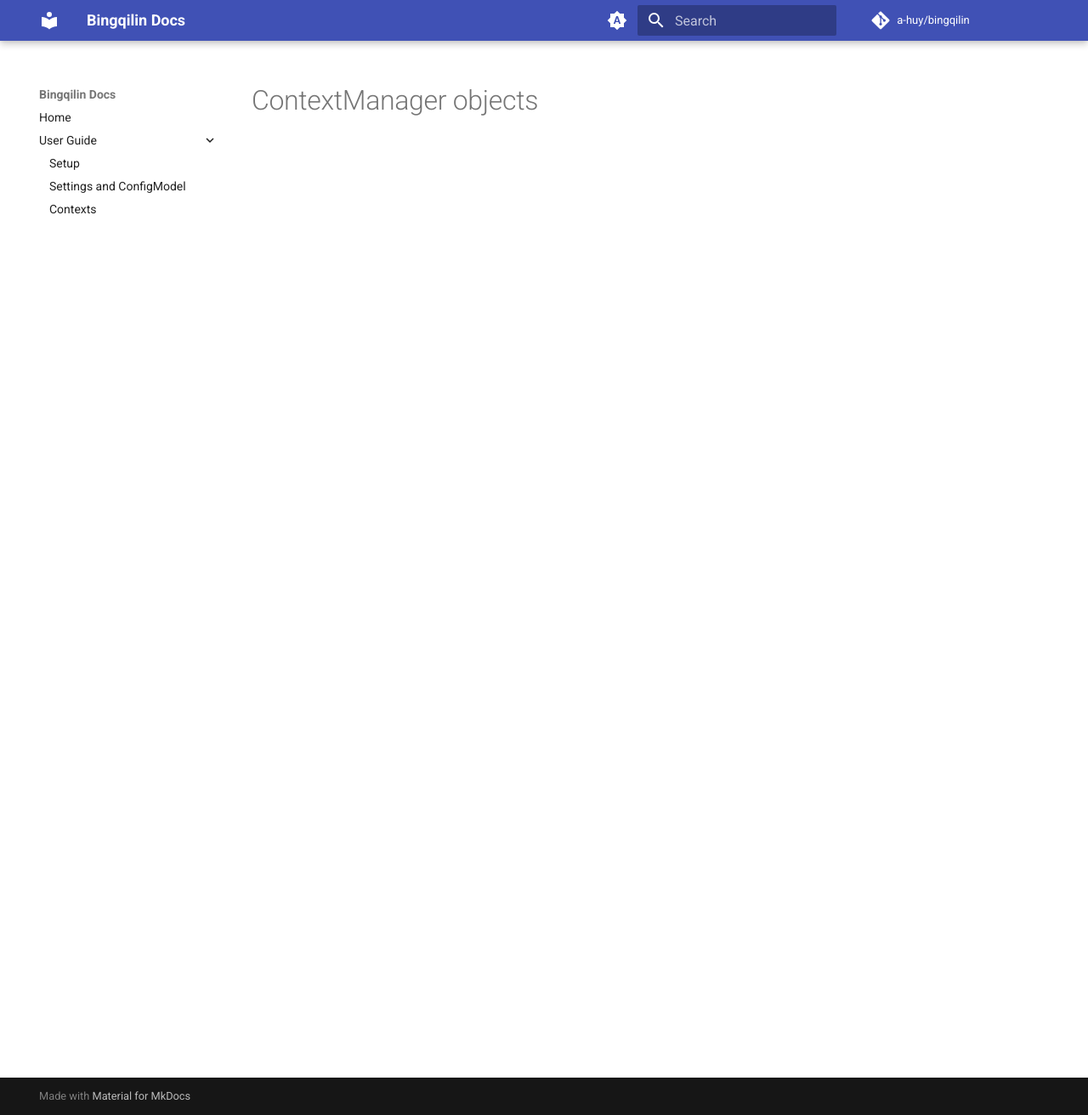
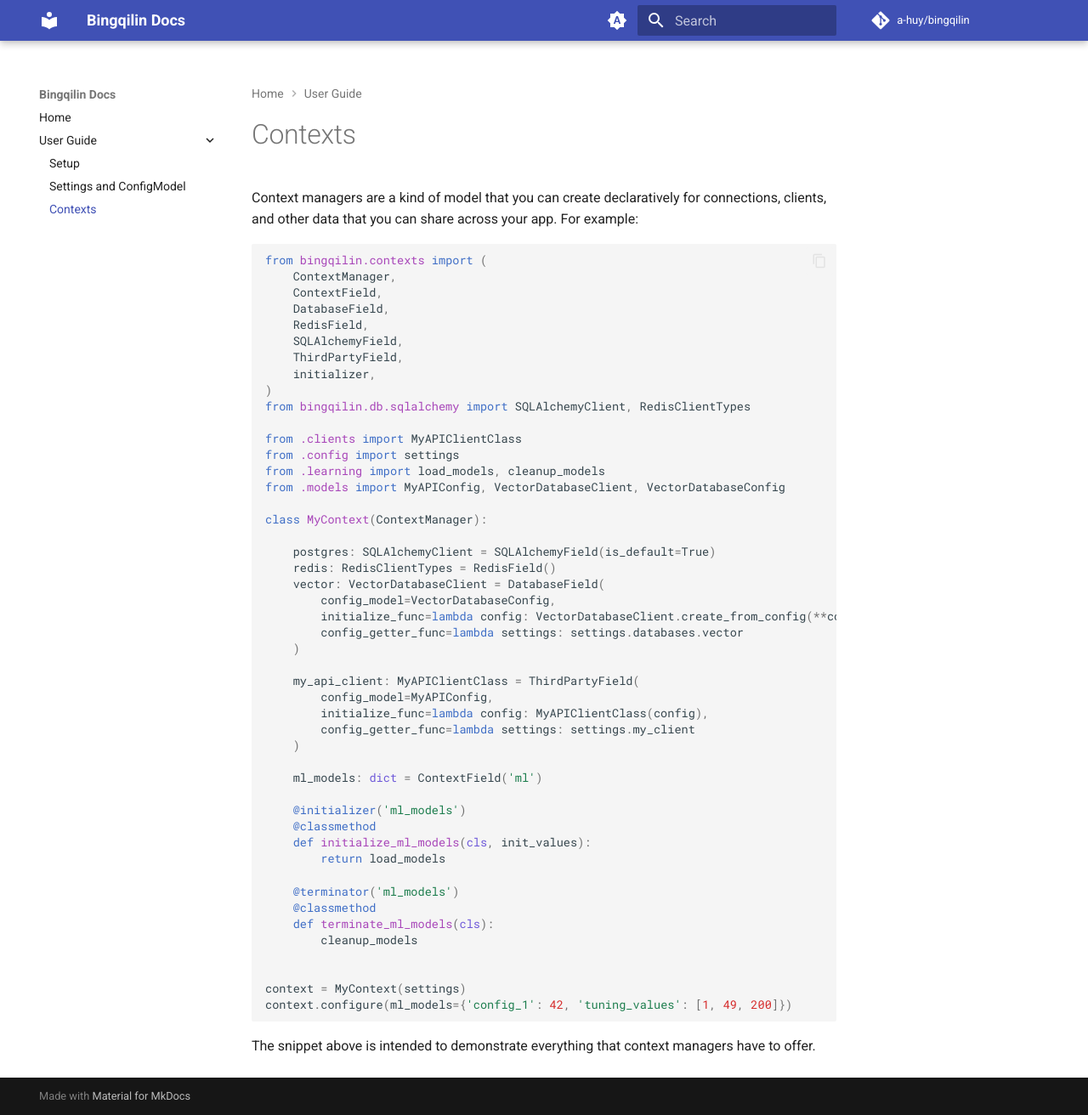
Before and after one commit to a-huy/bingqilin, an MkDocs documentation site: the page built from docs/user-guide/contexts.md, in a window 1280 px wide and 1312 px high. Shown: the whole window at 85% size. Built offline with MkDocs 1.6.1 and Material for MkDocs 9.7.7, drawn with Linux system fonts in a browser that asks for light colours; comment, search, counter and statistics services are not loaded.

Commit message:
more wip

````diff
--- a/docs/user-guide/contexts.md
+++ b/docs/user-guide/contexts.md
@@ -1,3 +1,57 @@
 ---
 title: ContextManager objects
 ---
+
+Context managers are a kind of model that you can create declaratively for connections, clients, and other data that you can share across your app. For example:
+
+```py
+from bingqilin.contexts import (
+    ContextManager,
+    ContextField,
+    DatabaseField,
+    RedisField,
+    SQLAlchemyField,
+    ThirdPartyField,
+    initializer,
+)
+from bingqilin.db.sqlalchemy import SQLAlchemyClient, RedisClientTypes
+
+from .clients import MyAPIClientClass
+from .config import settings
+from .learning import load_models, cleanup_models
+from .models import MyAPIConfig, VectorDatabaseClient, VectorDatabaseConfig
+
+class MyContext(ContextManager):
+
+    postgres: SQLAlchemyClient = SQLAlchemyField(is_default=True)
+    redis: RedisClientTypes = RedisField()
+    vector: VectorDatabaseClient = DatabaseField(
+        config_model=VectorDatabaseConfig,
+        initialize_func=lambda config: VectorDatabaseClient.create_from_config(**config),
+        config_getter_func=lambda settings: settings.databases.vector
+    )
+
+    my_api_client: MyAPIClientClass = ThirdPartyField(
+        config_model=MyAPIConfig,
+        initialize_func=lambda config: MyAPIClientClass(config),
+        config_getter_func=lambda settings: settings.my_client
+    )
+
+    ml_models: dict = ContextField('ml')
+
+    @initializer('ml_models')
+    @classmethod
+    def initialize_ml_models(cls, init_values):
+        return load_models
+
+    @terminator('ml_models')
+    @classmethod
+    def terminate_ml_models(cls):
+        cleanup_models
+
+
+context = MyContext(settings)
+context.configure(ml_models={'config_1': 42, 'tuning_values': [1, 49, 200]})
+```
+
+The snippet above is intended to demonstrate everything that context managers have to offer.
--- a/mkdocs.yml
+++ b/mkdocs.yml
@@ -38,7 +38,7 @@ nav:
   - User Guide:
     - Setup: "user-guide/setup.md"
     - Settings and ConfigModel: "user-guide/configuration.md"
-    - Contexts: "user-guide/databases.md"
+    - Contexts: "user-guide/contexts.md"
 
 markdown_extensions:
   - admonition
````
Also changed, not shown: docs/user-guide/configuration.md (+35 -2 lines).
